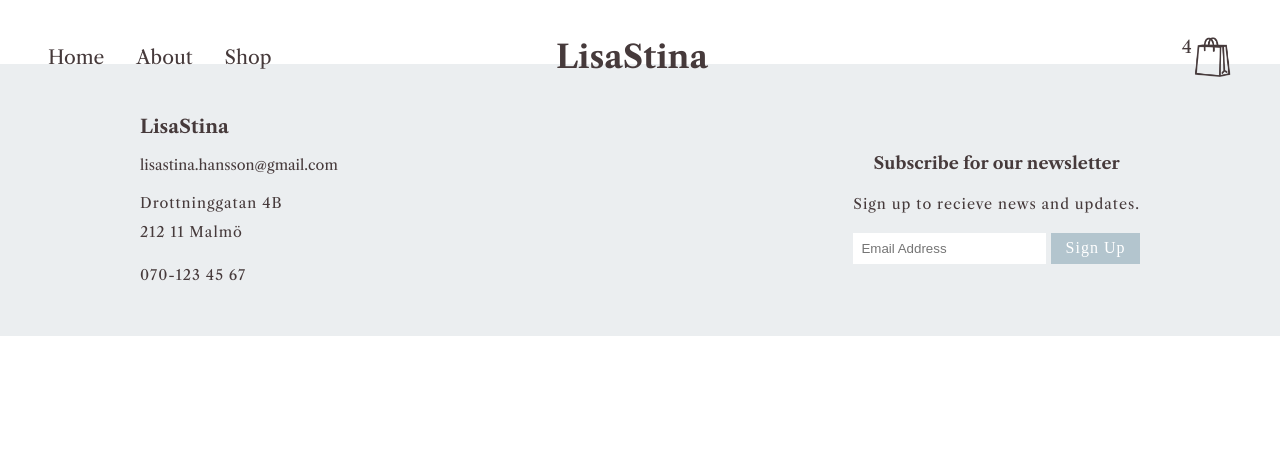
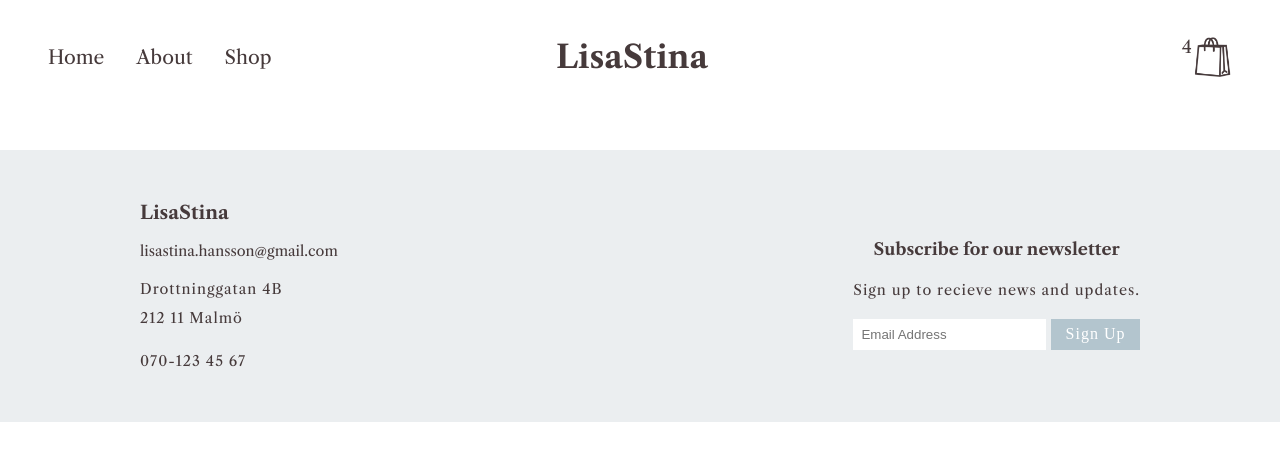
Before and after one commit to lisastina/webshop, a React (Create React App) app in the folder webshop/: page /shopping-cart in a window 1280 px wide. Shown: the top 460 px of the page. Built offline with nearby package versions, Linux system fonts and the light colour scheme; a web font is replaced by a local one.

Commit message:
Created shoppingCart page with routing

```diff
--- a/webshop/src/App.js
+++ b/webshop/src/App.js
@@ -8,6 +8,7 @@ import Footer from './components/Footer';
 import ScrollToTop from './components/ScrollToTop';
 import ProductDetails from './pages/ProductDetails';
 import AllProducts from './pages/AllProducts';
+import ShoppingCart from './pages/ShoppingCart';
 
 function App() {
   return (
@@ -21,6 +22,7 @@ function App() {
             <Route exact path="/about" component={About} />
             <Route exact path="/products" component={AllProducts} />
             <Route exact path="/details/:id" component={ProductDetails} />
+            <Route exact path="/shopping-cart" component={ShoppingCart} />
           </div>
         </ProductContext>
         <Footer/>
--- a/webshop/src/components/Navbar.js
+++ b/webshop/src/components/Navbar.js
@@ -21,7 +21,10 @@ const Navbar = () => {
                 <div className={style.pageTitle}>
                     <h1 onClick={() => history.push('/')}>LisaStina</h1>
                 </div>
-                <div className={style.cartIcon}>
+                <div className={style.cartIconWrapper}>
+                    <div className={style.cartIcon}onClick={() => {
+                    history.push('/shopping-cart')
+                }}>
                         <div className={style.cartNumWrapper}>
                             <span className={style.cartNumber}>4</span>
                         </div>
@@ -34,6 +37,7 @@ const Navbar = () => {
                     </div>
                 </div>
             </div>
+        </div>
      );
 }
 
--- a/webshop/src/css/Navbar.module.css
+++ b/webshop/src/css/Navbar.module.css
@@ -42,17 +42,31 @@
     text-align: center;
     cursor: pointer;
 }
+.cartIconWrapper {
+    margin-right: 2rem;
+    width: 33%;
+}
 .cartIcon {
     text-align: end;
-    margin-right: 2rem;
-    width: 33%;
     color:#463a3b;
     display: flex;
     justify-content: flex-end;
 }
 .cartIcon img {
     width: 40px;
+    cursor: pointer;
 }
+
+.cartIcon .cartNumWrapper {
+    width: 30px;
+    height: 30px;
+    cursor: pointer;
+  }
+  .cartIcon .cartNumber {
+      height: 100%;
+      font-size: 1.1rem;
+      line-height: 1rem;
+  }
 
 /* When on homepage make elements in navbar white */
 .white a, .white h1, .white .cartIcon {
@@ -64,15 +78,3 @@
 .navbar.white {
     background: linear-gradient(to bottom, #292f5050 0%, #c5c5c500 100%);
 }
-
-.cartIcon .cartNumWrapper {
-
-  width: 30px;
-  height: 30px;
-}
-.cartIcon .cartNumber {
-
-    height: 100%;
-    font-size: 1.1rem;
-    line-height: 1rem;
-}
--- /dev/null
+++ b/webshop/src/css/ShoppingCart.module.css
@@ -0,0 +1,3 @@
+.shoppingCart {
+    margin: 150px auto;
+}
--- /dev/null
+++ b/webshop/src/pages/ShoppingCart.js
@@ -0,0 +1,9 @@
+import style from '../css/ShoppingCart.module.css';
+
+const ShoppingCart = () => {
+    return (
+        <div className={style.shoppingCart}></div>
+     );
+}
+
+export default ShoppingCart;
```
Lines whose indentation alone changed are shown as unchanged.
